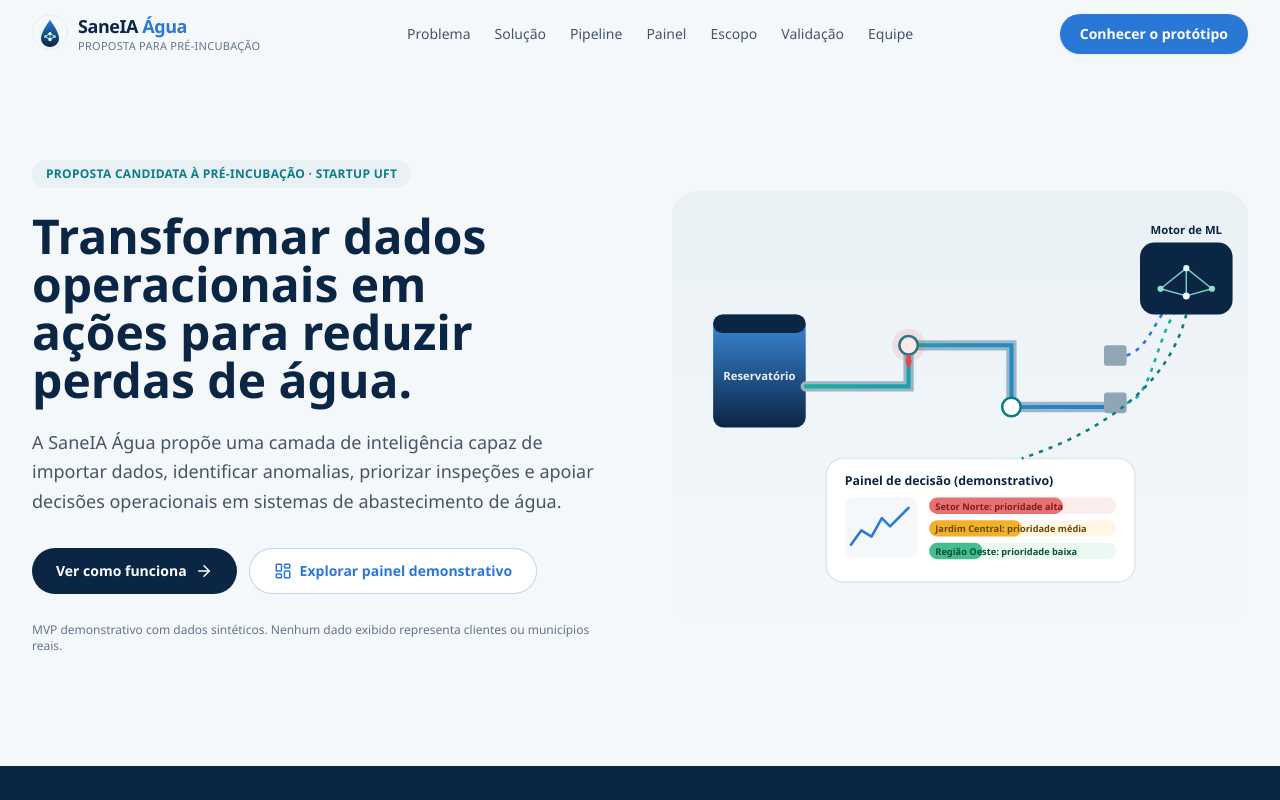
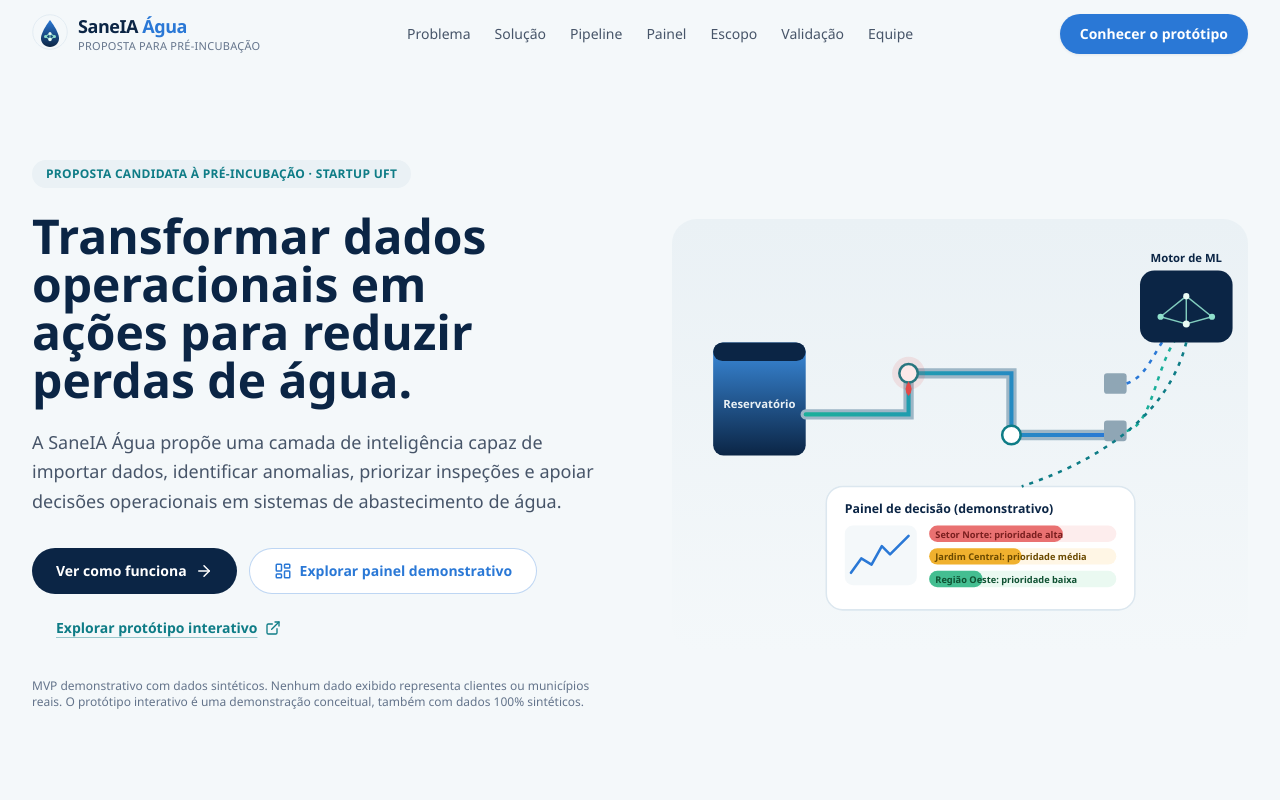
Before and after one commit to ticblaster/SaneIA, a React (Vite) app: page / in a window 1280 px wide. Shown: the top 800 px of the page. Built offline with nearby package versions, Linux system fonts and the light colour scheme.

Commit message:
feat: adicionar acesso ao protótipo interativo da SaneIA

```diff
--- a/src/App.tsx
+++ b/src/App.tsx
@@ -6,6 +6,7 @@ import AudienceSection from './components/AudienceSection';
 import SolutionSection from './components/SolutionSection';
 import PipelineSection from './components/PipelineSection';
 import DashboardDemo from './components/DashboardDemo';
+import PrototypeShowcaseSection from './components/PrototypeShowcaseSection';
 import ExplainabilitySection from './components/ExplainabilitySection';
 import ScopeSection from './components/ScopeSection';
 import NonScopeSection from './components/NonScopeSection';
@@ -36,6 +37,7 @@ export default function App() {
         <SolutionSection />
         <PipelineSection />
         <DashboardDemo />
+        <PrototypeShowcaseSection />
         <ExplainabilitySection />
         <ScopeSection />
         <NonScopeSection />
--- a/src/components/Hero.tsx
+++ b/src/components/Hero.tsx
@@ -1,4 +1,4 @@
-import { ArrowRight, LayoutDashboard } from 'lucide-react';
+import { ArrowRight, ExternalLink, LayoutDashboard } from 'lucide-react';
 import HeroIllustration from './illustrations/HeroIllustration';
 
 export default function Hero() {
@@ -32,10 +32,20 @@ export default function Hero() {
               <LayoutDashboard size={18} aria-hidden="true" />
               Explorar painel demonstrativo
             </a>
+            <a
+              href="https://saneia-demo.vercel.app/"
+              target="_blank"
+              rel="noopener noreferrer"
+              className="focus-ring inline-flex items-center gap-2 rounded-full px-6 py-3 text-sm font-semibold text-brand-teal underline decoration-brand-teal/40 underline-offset-4 transition-colors hover:text-brand-navy"
+            >
+              Explorar protótipo interativo
+              <ExternalLink size={16} aria-hidden="true" />
+            </a>
           </div>
           <p className="pt-1 text-xs text-slate-500">
             MVP demonstrativo com dados sintéticos. Nenhum dado exibido representa clientes ou
-            municípios reais.
+            municípios reais. O protótipo interativo é uma demonstração conceitual, também com dados
+            100% sintéticos.
           </p>
         </div>
 
--- /dev/null
+++ b/src/components/PrototypeShowcaseSection.tsx
@@ -0,0 +1,69 @@
+import { ArrowRight, Database, Target, Lightbulb, SlidersHorizontal } from 'lucide-react';
+import SectionHeading from './ui/SectionHeading';
+
+const highlights = [
+  {
+    icon: Database,
+    title: 'Qualidade e consolidação dos dados',
+  },
+  {
+    icon: Target,
+    title: 'Radar de prioridades',
+  },
+  {
+    icon: Lightbulb,
+    title: 'Explicabilidade por setor',
+  },
+  {
+    icon: SlidersHorizontal,
+    title: 'Simulação de critérios e ações',
+  },
+];
+
+export default function PrototypeShowcaseSection() {
+  return (
+    <section className="bg-brand-fog py-20 sm:py-24">
+      <div className="mx-auto max-w-5xl px-4 sm:px-6 lg:px-8">
+        <SectionHeading
+          eyebrow="Protótipo interativo"
+          title="Veja a SaneIA em funcionamento"
+          align="center"
+          description="O protótipo interativo demonstra como diferentes fontes de dados podem ser consolidadas, avaliadas quanto à qualidade e transformadas em prioridades operacionais explicáveis."
+        />
+
+        <div className="mt-10 grid grid-cols-1 gap-4 sm:grid-cols-2 lg:grid-cols-4">
+          {highlights.map((item) => {
+            const Icon = item.icon;
+            return (
+              <div
+                key={item.title}
+                className="flex flex-col items-center gap-3 rounded-2xl bg-white p-5 text-center shadow-card"
+              >
+                <span className="flex h-10 w-10 items-center justify-center rounded-lg bg-brand-blue/10 text-brand-blue">
+                  <Icon size={20} aria-hidden="true" />
+                </span>
+                <p className="text-sm font-semibold text-brand-deep">{item.title}</p>
+              </div>
+            );
+          })}
+        </div>
+
+        <div className="mt-10 flex flex-col items-center gap-3 text-center">
+          <a
+            href="https://saneia-demo.vercel.app/"
+            target="_blank"
+            rel="noopener noreferrer"
+            className="focus-ring inline-flex items-center gap-2 rounded-full bg-brand-deep px-6 py-3 text-sm font-semibold text-white transition-colors hover:bg-brand-navy"
+          >
+            Abrir demonstração
+            <ArrowRight size={18} aria-hidden="true" />
+          </a>
+          <p className="max-w-2xl text-xs text-slate-500">
+            Os indicadores, ocorrências, scores e ações apresentados são ilustrativos e não
+            representam operações reais de nenhuma concessionária.
+          </p>
+        </div>
+      </div>
+    </section>
+  );
+}
```
